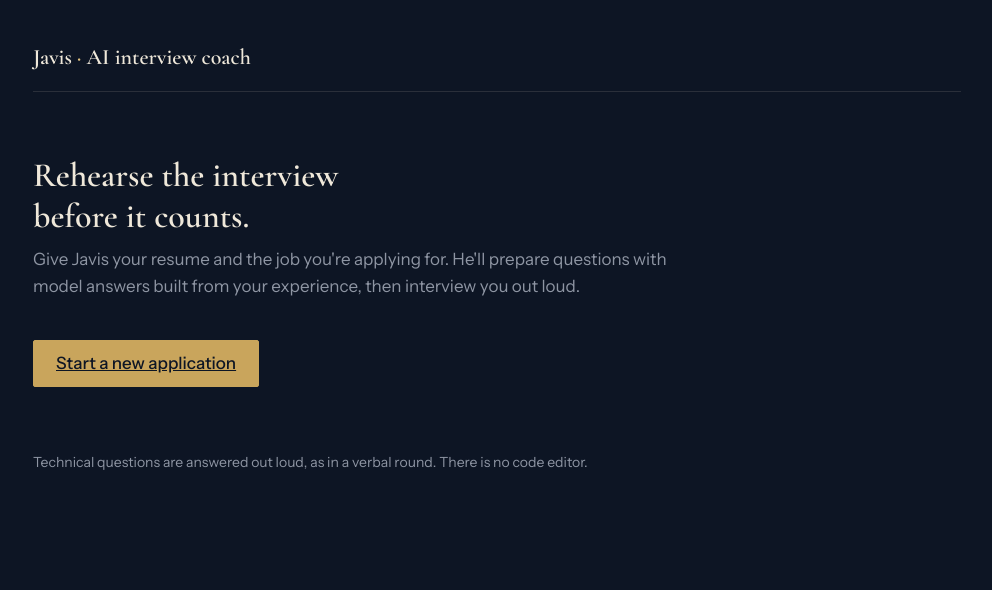
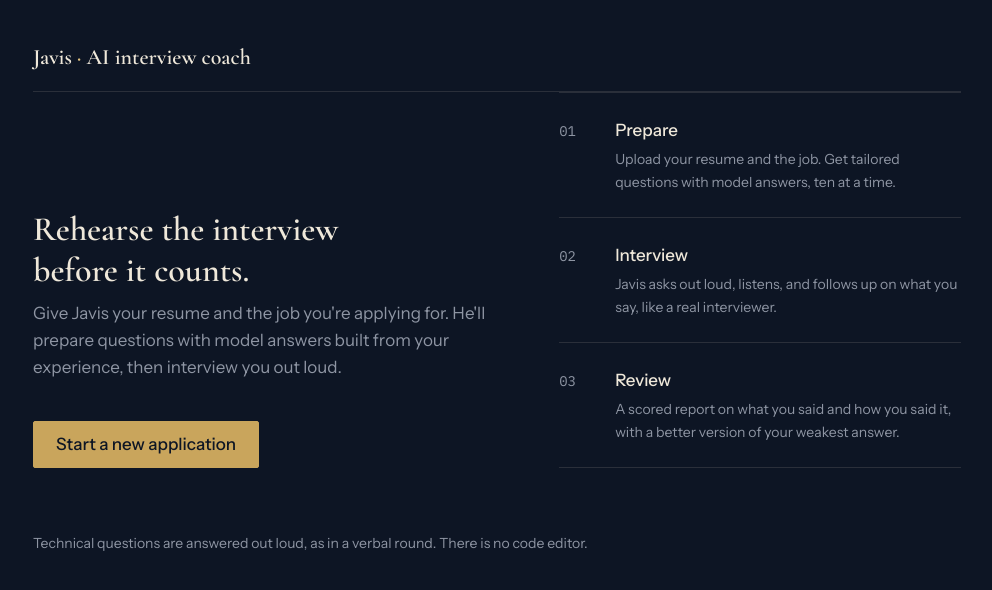
Before and after one commit to Shaunnnn/javis, a Next.js app: page / in a window 1280 px wide. Shown: the top 590 px of the page, without its empty margins (143-1135 px from the left). Built offline with nearby package versions, Linux system fonts and the light colour scheme.

Commit message:
style: two-column home layout and fix underlined link buttons

```diff
--- a/app/globals.css
+++ b/app/globals.css
@@ -23,6 +23,9 @@ h1, h2, .display {
 .rule { border: 0; border-top: var(--line); margin: 0; }
 
 .btn {
+  display: inline-block;
+  text-decoration: none;
+  text-align: center;
   font: 500 var(--text-base)/1 var(--font-body);
   padding: 14px 22px;
   border-radius: var(--radius);
--- /dev/null
+++ b/app/home.module.css
@@ -0,0 +1,12 @@
+.hero { display: grid; grid-template-columns: 1.15fr 1fr; gap: var(--space-6); align-items: end; }
+
+.steps { list-style: none; margin: 0; padding: 0; }
+.steps li { display: grid; grid-template-columns: 40px 1fr; gap: var(--space-3); padding: var(--space-4) 0; border-top: var(--line); }
+.steps li:last-child { border-bottom: var(--line); }
+.steps .mono, .steps span { color: var(--muted); padding-top: 3px; }
+.steps strong { font-weight: 500; }
+.steps p { margin: var(--space-1) 0 0; color: var(--muted); font-size: var(--text-sm); }
+
+@media (max-width: 860px) {
+  .hero { grid-template-columns: 1fr; gap: var(--space-5); }
+}
--- a/app/page.js
+++ b/app/page.js
@@ -4,6 +4,7 @@ import Link from "next/link";
 import Header from "@/components/Header";
 import { getApplication } from "@/lib/client/storage";
 import u from "./ui.module.css";
+import h from "./home.module.css";
 
 export default function Home() {
   const [app, setApp] = useState(undefined); // undefined = not loaded yet
@@ -23,7 +24,8 @@ export default function Home() {
           </div>
         </section>
       ) : (
-        <section className="fade-in">
+        <section className={`${h.hero} fade-in`}>
+          <div>
             <h1 className={u.title}>Rehearse the interview before it counts.</h1>
             <p className={u.lede}>
               Give Javis your resume and the job you're applying for. He'll prepare questions with model
@@ -32,6 +34,21 @@ export default function Home() {
             <div className={u.actions}>
               <Link href="/new" className="btn btn-primary">Start a new application</Link>
             </div>
+          </div>
+          <ol className={h.steps} aria-label="How it works">
+            <li>
+              <span className="mono">01</span>
+              <div><strong>Prepare</strong><p>Upload your resume and the job. Get tailored questions with model answers, ten at a time.</p></div>
+            </li>
+            <li>
+              <span className="mono">02</span>
+              <div><strong>Interview</strong><p>Javis asks out loud, listens, and follows up on what you say, like a real interviewer.</p></div>
+            </li>
+            <li>
+              <span className="mono">03</span>
+              <div><strong>Review</strong><p>A scored report on what you said and how you said it, with a better version of your weakest answer.</p></div>
+            </li>
+          </ol>
         </section>
       )}
       <p className={u.note}>Technical questions are answered out loud, as in a verbal round. There is no code editor.</p>
```
Lines whose indentation alone changed are shown as unchanged.
